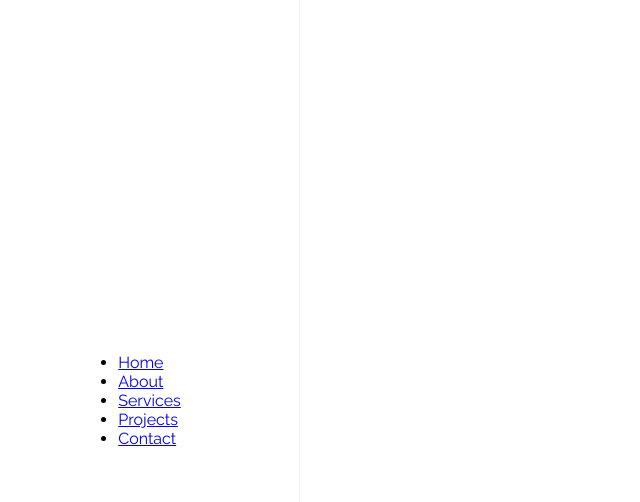
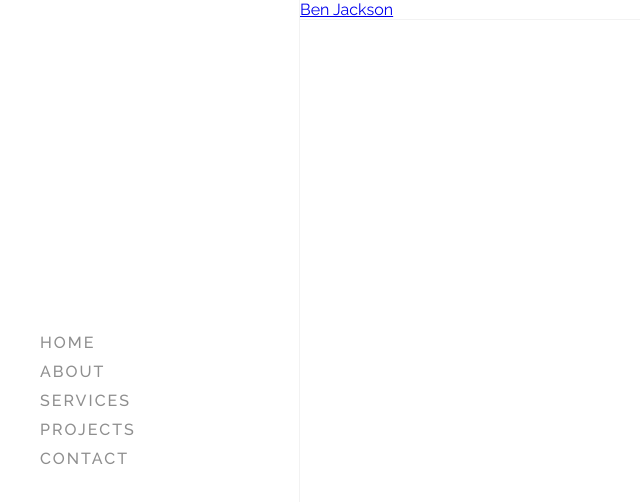
Before and after one commit to BenjacksonSE/portfolio, a React (Create React App) app: page / in a window 1280 px wide. Shown: the top 502 px of the page, without its empty margins (0-640 px from the left). Built offline with nearby package versions, Linux system fonts and the light colour scheme.

Commit message:
Added bones of Nav, basic main format

```diff
--- a/src/App.js
+++ b/src/App.js
@@ -1,9 +1,16 @@
+import classes from './App.module.scss'
+import Nav from "./components/Nav/Nav";
 import Main from "./pages/Main/Main";
 
 function App() {
   return (
     <div className="App">
-      <Main />
+      <Nav />
+      <div className={classes.container}>
+        <Main />
+      </div>
+
+
     </div>
   );
 }
--- /dev/null
+++ b/src/App.module.scss
@@ -0,0 +1,4 @@
+.container{
+  position: relative;
+  width: 100%;
+}
--- a/src/components/Nav/Nav.js
+++ b/src/components/Nav/Nav.js
@@ -4,12 +4,12 @@ import classes from './Nav.module.scss'
 const Nav = () => {
   return (
     <div className={classes.nav}>
-      <ul>
-        <li><a href='#'>Home</a></li>
-        <li><a href='#'>About</a></li>
-        <li><a href='#'>Services</a></li>
-        <li><a href='#'>Projects</a></li>
-        <li><a href='#'>Contact</a></li>
+      <ul className={classes.nav__list}>
+        <li className={classes.nav__list__item}><a href='#'>Home</a></li>
+        <li className={classes.nav__list__item}><a href='#'>About</a></li>
+        <li className={classes.nav__list__item}><a href='#'>Services</a></li>
+        <li className={classes.nav__list__item}><a href='#'>Projects</a></li>
+        <li className={classes.nav__list__item}><a href='#'>Contact</a></li>
       </ul>
     </div>
   )
--- a/src/components/Nav/Nav.module.scss
+++ b/src/components/Nav/Nav.module.scss
@@ -10,4 +10,37 @@
   justify-content: center;
   align-items: center;
   overflow: hidden;
+
+  &__list{
+    position: relative;
+    top: 0;
+    left: 0;
+    width: 100%;
+    padding: 20px 40px;
+
+    &__item{
+      position: relative;
+      width: 100%;
+      list-style: none;
+
+      a{
+        position: relative;
+        display: block;
+        width: 100%;
+        margin: 10px 0;
+        white-space: normal;
+        display: flex;
+        text-transform: uppercase;
+        text-decoration: none;
+        color: $black;
+        font-weight: 500;
+        letter-spacing: 2px;
+        opacity: 0.55;
+      }
+
+      a:hover{
+        opacity: 1;
+      }
+    }
+  }
 }
--- a/src/components/Topbar/Topbar.module.scss
+++ b/src/components/Topbar/Topbar.module.scss
@@ -0,0 +1,10 @@
+@import './../../styles/variables.scss';
+
+.topbar{
+  position: fixed;
+  top:0;
+  width: calc(100% - 300px);
+  left: 300px;
+  background: $white2;
+  border-bottom: 1px solid rgba(0,0,0,0.05);
+}
--- a/src/pages/Main/Main.js
+++ b/src/pages/Main/Main.js
@@ -1,12 +1,10 @@
 import React from 'react'
-import Nav from '../../components/Nav/Nav'
 import Topbar from '../../components/Topbar/Topbar'
 import classes from './Main.module.scss'
 
 const Main = () => {
   return (
-    <div className={classes.container}>
-      <Nav />
+    <div className={classes.main}>
       <Topbar />
     </div>
   )
--- a/src/pages/Main/Main.module.scss
+++ b/src/pages/Main/Main.module.scss
@@ -1,4 +1,9 @@
-.container{
-  position: relative;
-  width: 100%;
+@import './../../styles/variables.scss';
+
+.main {
+  position: absolute;
+  width: calc(100% - 300px);
+  left: 300px;
+  background-color: $white;
+  min-height: 100vh;
 }
```
